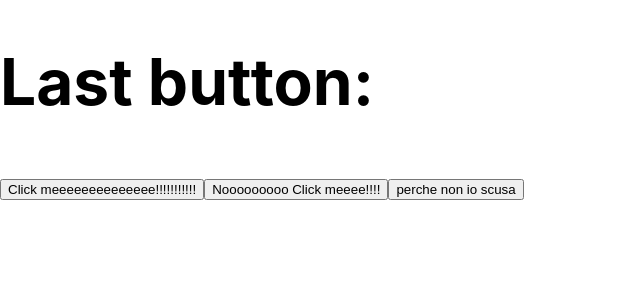
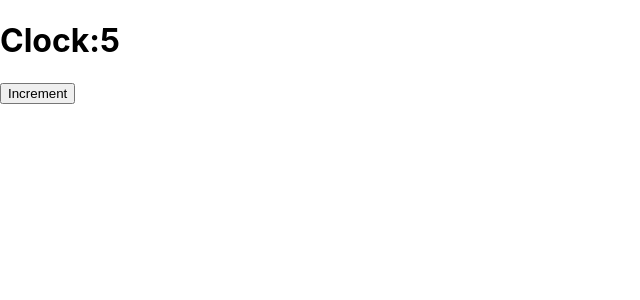
Before and after one commit to Gabriel1470/React-esercizi, a React (Create React App) app: page / in a window 1280 px wide. Shown: the top 300 px of the page, without its empty margins (0-640 px from the left). Built offline with nearby package versions, Linux system fonts and the light colour scheme.

Commit message:
useState 01

```diff
--- a/src/App.js
+++ b/src/App.js
@@ -1,10 +1,11 @@
 
-import { CounterDisplay } from "./components/CounterDisplay";
+import { ClickCounter } from "./components/ClickCounter";
+
 
 function App() {
   return (
     <div>
-    <CounterDisplay initValue={0} increment={3} interval={500} />
+    <ClickCounter initialValue={5}/>
     </div>
   );
 }
--- a/src/components/ClickCounter.jsx
+++ b/src/components/ClickCounter.jsx
@@ -1,25 +1,22 @@
 import React from "react";
+import { useState } from "react";
 
-export class ClickCounter extends React.Component {
-  state = {
-    btnName: '',
+
+
+export function ClickCounter({initialValue = 0}){
+  const [clock,setCounter ]= useState(initialValue)
+
+ function handleIncrement() {
+    setCounter(c => c+1)
   }
 
-  incrementState=(event)=>{
-this.setState({btnName: event.target.innerText})
-  }
 
-  render() {
     return (
       <div>
-        <h1>Last button:{this.state.btnName}</h1>
-
-<button name="btn-1" onClick={this.incrementState}>Click meeeeeeeeeeeeee!!!!!!!!!!!</button>
-<button name="btn-2" onClick={this.incrementState}>Nooooooooo Click meeee!!!!</button>
-<button name="btn-ita" onClick={this.incrementState}>perche non io scusa</button>
-
+        <h1>Clock:{clock}</h1>
+        <button onClick={handleIncrement}>Increment</button>
       </div>
     )
-  }
+
 
 }
--- a/src/components/CounterDisplay.jsx
+++ /dev/null
@@ -1,10 +0,0 @@
-import { ClickCounter } from "./ClickCounter";
-
-export class CounterDisplay extends ClickCounter{
-
-  render(){
-    return(
-     <h1><ClickCounter initValue={0} increment={1} interval={1500}/></h1>
-    )
-  }
-}
```
